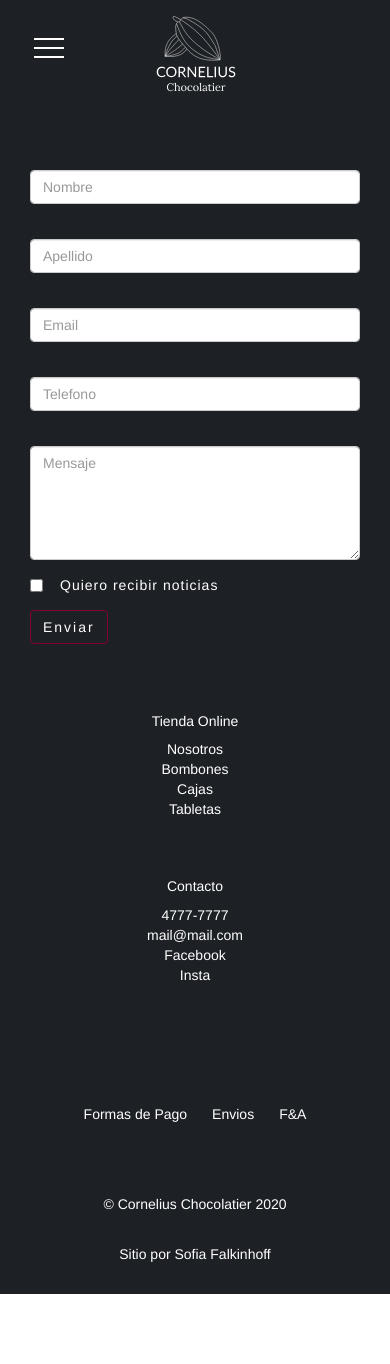
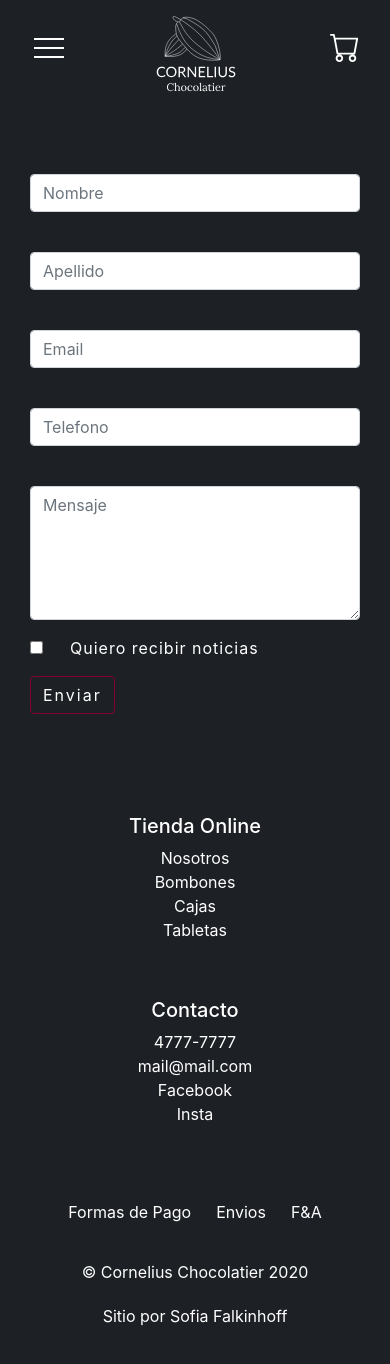
Before and after one commit to sofifalkin/corneliuschocolatier, a website: page contacto.html in a window 390 px wide. Before the commit the page ends 1294 px from the top, so only its background shows below. Drawn offline with nearby package versions, Linux system fonts and the light colour scheme.

Commit message:
Mobile-Index,Bombones,Contacto

```diff
--- a/contacto.html
+++ b/contacto.html
@@ -4,15 +4,13 @@
     <meta charset="UTF-8">
     <!--<meta name="viewport" content="width=device-width, initial-scale=1.0">-->
     <meta name="viewport" content="width=device-width, initial-scale=1, shrink-to-fit=no">
-    <title>Cornelius Chocolatier</title>
+    <meta name="description" content="Cornelius Chocolatier, una pasión por el chocolate artesanal. Todos nuestros chocolates son elaborados a mano en Buenos Aires, Argentina.">
+    <meta name="keywords" content="Chocolatieria Buenos Aires, Chocolate, Bombones, Trufas, Chocolateria Artesanal">
+    <title>Cornelius Chocolatier | Chocolates y Bombones Artesanales | Buenos Aires, Argentina</title>
     <!--Google Font-->
     <link href="https://fonts.googleapis.com/css2?family=Roboto:wght@300&display=swap" rel="stylesheet">
     <!-- Bootstrap CSS -->
     <link rel="stylesheet" href="https://stackpath.bootstrapcdn.com/bootstrap/4.5.2/css/bootstrap.min.css" integrity="sha384-JcKb8q3iqJ61gNV9KGb8thSsNjpSL0n8PARn9HuZOnIxN0hoP+VmmDGMN5t9UJ0Z" crossorigin="anonymous">
-    <!--Theme-->
-    <link rel="stylesheet" href="https://maxcdn.bootstrapcdn.com/bootstrap/3.4.1/css/bootstrap.min.css">
-  <script src="https://ajax.googleapis.com/ajax/libs/jquery/3.5.1/jquery.min.js"></script>
-  <script src="https://maxcdn.bootstrapcdn.com/bootstrap/3.4.1/js/bootstrap.min.js"></script>
     <!-- Mi CSS -->
     <link rel="stylesheet" href="css/estilos.css">
 </head>
@@ -25,11 +23,11 @@
                     <img src="imgfinal/Logo-Cornelius.svg" alt="Logo Cornelius Chocolatier">
                 </a>
             </div>
-            <!--<div class="carrito">
+            <div class="carrito">
                 <a href="#">
                     <img src="imgfinal/carrito-icono.svg" alt="Carrito de la Tienda Online">
                 </a>
-            </div>-->
+            </div>
             <div class="container-paginas">
                 <nav class="navbar-paginas">
                     <div class="hamburger-menu">
@@ -62,8 +60,6 @@
         </div>
     </header>
     <!--Fin Header-->
-
-
     <!--Body-->
     <form class="body-contacto">
         <div class="form-row">
@@ -98,9 +94,7 @@
         </div>
         <button type="submit" class="btn btn-primary btn-contacto">Enviar</button>
     </form>
-
     <!--Fin Body-->
-
     <!--Footer -->
     <footer>
         <div class="footer-total-row">
--- a/sass/_bombones.scss
+++ b/sass/_bombones.scss
@@ -1 +1,33 @@
 @import 'mixins';
+
+/*Bombones.html*/
+.card-group {
+    padding: 150px 30px 50px 30px;
+    background-color: $background-color-body;
+    .bombones-body {
+        background-color: $background-color-body;
+        @include card;
+        text-align: left;
+        img {
+            width: 300px;
+            height: 450px;
+           /* @include img-index;
+            &:hover {
+                @include img-index-hover;
+            }*/
+        }
+        .card-body {
+            padding-left: 0px;
+            .btn-card {
+                @include btn-boot;
+            }
+            h4 {
+                margin-bottom: 20px;
+            }
+            p {
+                margin-bottom: 20px;
+            }
+        }
+    }
+}
+/*FinBombones.html*/
--- /dev/null
+++ b/sass/_contacto.scss
@@ -0,0 +1,19 @@
+@import 'mixins';
+@import 'colors';
+/*Contacto.html*/
+.body-contacto {
+    padding: 150px 30px 50px 30px;
+    background-color: $background-color-body;
+    .form-check {
+        label {
+            margin-left: 20px;
+            color: $text-color;
+            font-weight: 400;
+            letter-spacing: 1px;
+        }
+    }
+    .btn-contacto {
+        @include btn-boot;
+    }
+}
+/*FinContacto.html*/
--- a/sass/_footer.scss
+++ b/sass/_footer.scss
@@ -2,14 +2,14 @@
 @import 'colors';
 
 /*Footer*/
-.footer {
+footer {
     background-color: $background-color-body;
     color: $text-color;
-    height: 580px;
+    height: 600px;
     position: relative;
     .footer-navegation-tienda-logo-contacto {
         height: 100%;
-        padding: 30px;
+        padding: 40px 30px 0px 30px;
         display: flex;
         flex-direction: column;
         align-items: center;
@@ -21,6 +21,11 @@
             margin-top: 10px;
             margin-bottom: 40px;
             text-align: center;
+            li {
+                a {
+                    color: $text-color;
+                }
+            }
         }
         .footer-navegation-contacto {
             margin-right: 0px;
@@ -39,7 +44,7 @@
     text-align: center;
     .footer-copyright-list {
         li {
-            margin-top: 30px;
+            margin-top: 20px;
             list-style: none;
             align-items: center;
             flex-direction: column;
@@ -56,7 +61,6 @@
     }
     .footer-ayuda {
         margin-top: 20px;
-        padding-bottom: 30px;
         ul {
             display: inline-flex;
             .footer-ayuda-list-item {
--- a/sass/_header.scss
+++ b/sass/_header.scss
@@ -32,6 +32,21 @@ header {
                 &:hover {
                 @include iconos-hover;
                 }
+            }
+        }
+    }
+    .carrito {
+        margin-right: 30px;
+        margin-top: 32px;
+        right: 0px;
+        position: fixed;
+        img {
+            height: 30px;
+            width: auto;
+            @include iconos;
+
+            &:hover {
+                @include iconos-hover;
             }
         }
     }
--- a/sass/_index.scss
+++ b/sass/_index.scss
@@ -38,9 +38,10 @@
     }
     /*Seccion-Bombones-DER*/
    .body-der {
-       @include der;
+       /*@include der; screen*/
        p {
-           text-align: right;
+           text-align: left;
+           /*text-align:right; screen*/
        }
        .index {
             display: flex;
@@ -68,7 +69,6 @@
                         &:hover::after {
                             @include btn-index-hover;
                         }
-
                     }
                 }
             }
--- a/sass/_mixins.scss
+++ b/sass/_mixins.scss
@@ -24,7 +24,7 @@
     display: block;
     width: 0;
     height: 2px;
-    background: #fff;
+    background: $hovercolor;
     transition: width .3s;
 }
 @mixin hover {
@@ -35,8 +35,8 @@
     width: auto;
     letter-spacing: 2px;
     background: transparent;
-    border-color:  $hovercolor !important;
-    padding-left: 12px !important;
+    border-color:  $hovercolor;
+    padding-left: 12px;
     &:hover, &:active, &:visited {
         background-color: $hovercolor;
     }
@@ -79,7 +79,6 @@
 @mixin img-index-carac {
     padding-top: 30px;
     padding-bottom: 30px;
-    height: 80vh;
     width: 100%;
 }
 
@@ -122,8 +121,7 @@
     transition: width .3s;
 }
 
-@mixin der {
-    direction: rtl;
+@mixin der-screen {
     text-align: right;
 }
 /*fin-body-index*/
@@ -133,6 +131,6 @@
     text-align: center;
     align-items: center;
     color: white;
-    padding: 20px 0 0 10px;
+    /*padding: 20px 0 0 10px;*/
 }
 /*fin-bombones*/
--- a/sass/estilos.scss
+++ b/sass/estilos.scss
@@ -4,6 +4,8 @@
 @import 'header';
 @import 'footer';
 @import 'index';
+@import 'bombones';
+@import 'contacto';
 
 * {
     padding: 0;
@@ -13,52 +15,6 @@
     list-style: none;
 }
 
-/*Contacto.html*/
-.body-contacto {
-    padding: 150px 30px 50px 30px;
-    background-color: $background-color-body;
-    .form-check {
-        padding-left: 0px;
-        label {
-            margin-left: 30px;
-            color: $text-color;
-            font-weight: 400;
-            letter-spacing: 1px;
-        }
-    }
-    .btn-contacto {
-        @include btn-boot;
-    }
-}
-/*FinContacto.html*/
-
-/*Bombones.html*/
-.card-group {
-    padding: 150px 30px 50px 30px;
-    background-color: $background-color-body;
-    .bombones-body {
-        background-color: $background-color-body;
-        @include card;
-        img {
-            width: 300px;
-            height: 450px;
-           /* @include img-index;
-            &:hover {
-                @include img-index-hover;
-            }*/
-        }
-        .btn-card {
-            @include btn-boot;
-        }
-        h4 {
-            margin-bottom: 20px;
-        }
-        p {
-            margin-bottom: 20px;
-        }
-    }
-}
-/*FinBombones.html*/
 
 /*Screen*/
 @media screen and (min-width:881px) {
@@ -194,46 +150,4 @@
         padding-top: 30px;
         width: 86vw;
         height: auto;
-    }
-    /*footer*/
-    footer {
-        background-color: #1D2025;
-        color: white;
-        height: 600px;
-        position: relative;
-    }
-    .footer-navegation-logo {
-        display: none;
-    }
-    .footer-navegation-tienda-logo-contacto {
-        height: 100%;
-        display: flex;
-        flex-direction: column;
-        align-items: center;
-    }
-    .footer-navegation-tienda {
-        margin-left: 0px;
-        margin-top: 10px;
-        margin-bottom: 40px;
-        text-align: center;
-    }
-    .footer-navegation-contacto {
-        margin-right: 0px;
-        text-align: center;
-    }
-    .container ul {
-        display: flex;
-        flex-direction: column;
-    }
-    .footer-copyright {
-        margin-bottom: 20px;
-    }
-    .footer-copyright-list li {
-        margin-top: 30px;
-        list-style: none;
-        align-items: center;
-        flex-direction: column;
-    }
-    .container .linea {
-        display: none;
-    }
+    }*/
```
Also changed, not shown: bombones.html (+11 -18 lines), index.html (+2 -2 lines), css/estilos.css, 1 other file. Lines whose indentation alone changed are shown as unchanged.
